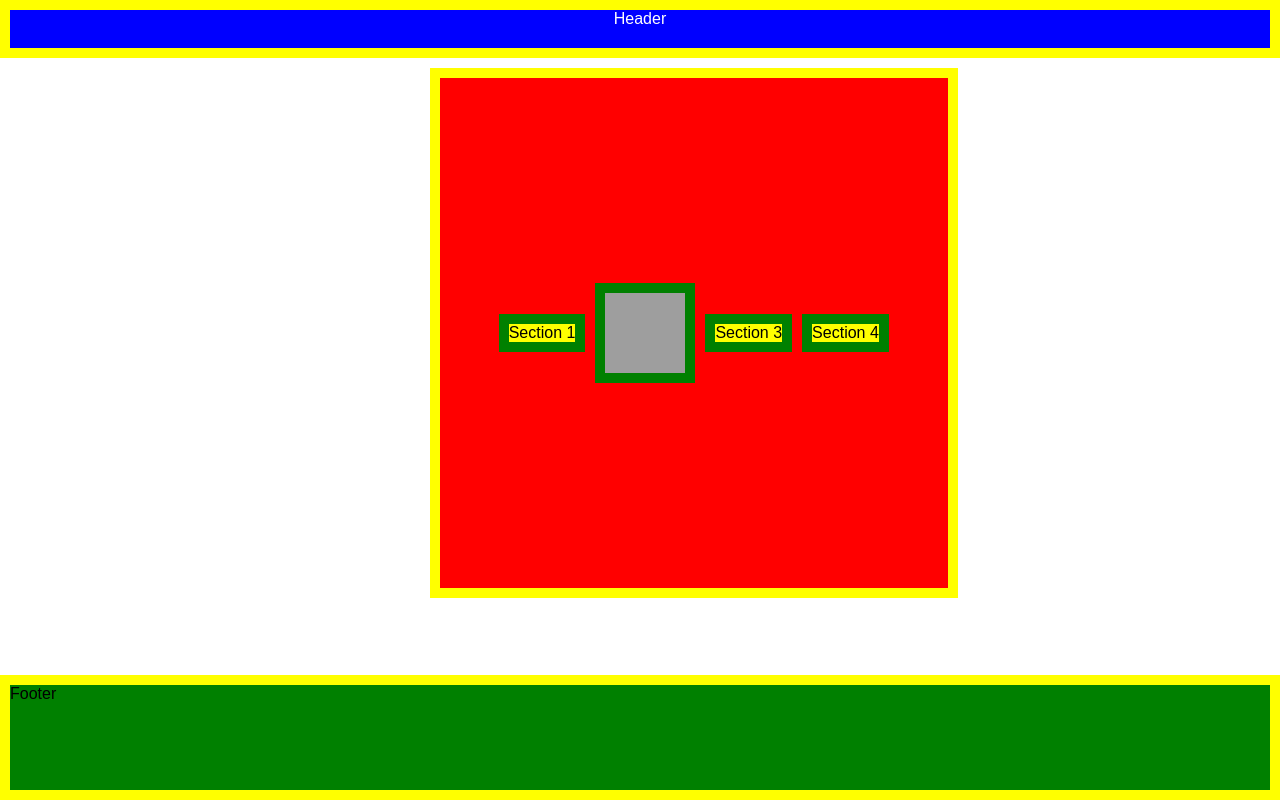
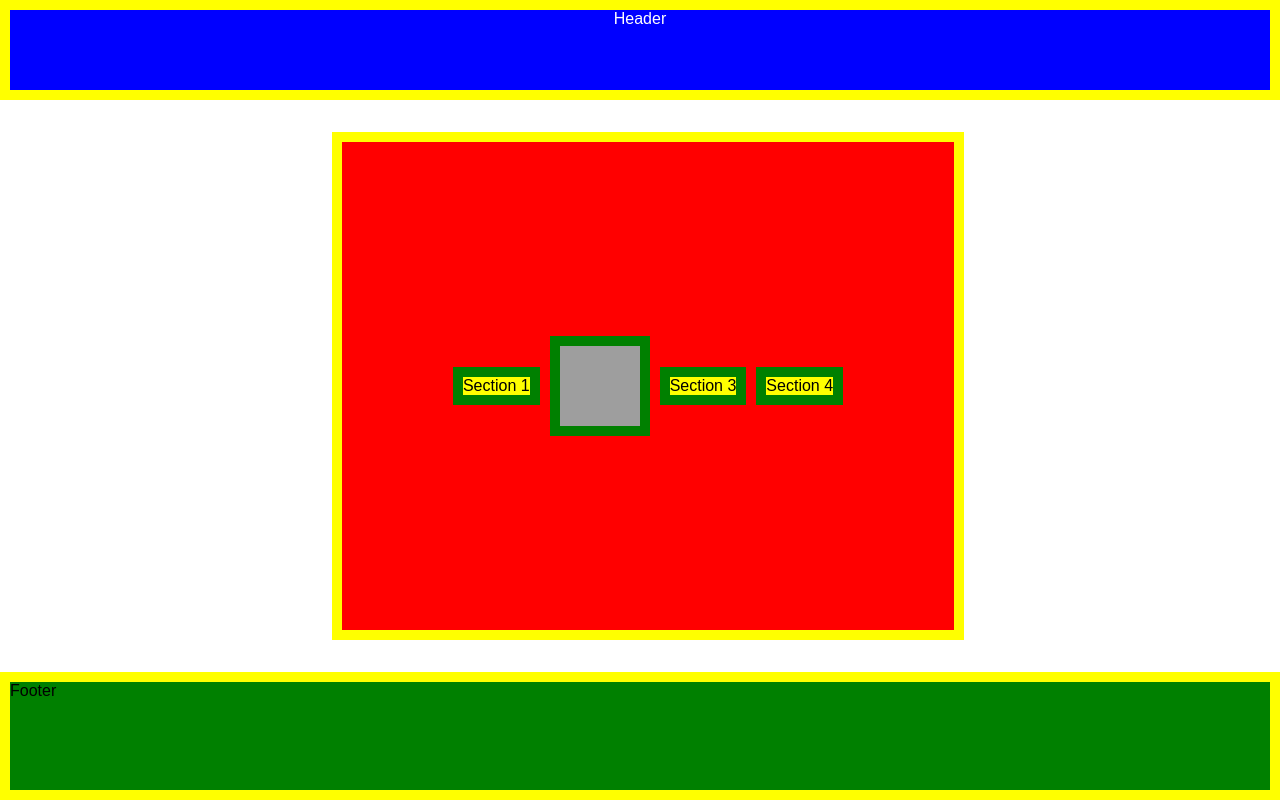
Before and after one commit to joskr3/html-css-basicos-repaso, a plain HTML site: page grid.html in a window 1280 px wide. Drawn offline with Linux system fonts and the light colour scheme; grey boxes are pictures that could not be loaded.

Commit message:
trabajando con grillas

```diff
--- a/demo-grid.css
+++ b/demo-grid.css
@@ -14,13 +14,17 @@ html {
 body {
   display: grid;
   height: 100%;
-  grid-template-columns: repeat(12, 1fr);
-  grid-template-rows: repeat(12, 1fr);
-  gap: 10px;
+  grid-template-columns: minmax(auto, 300px) minmax(auto, 300px) minmax(auto, 300px) minmax(auto, 1fr);
+  grid-template-rows: minmax(50px, 100px) 1fr minmax(10px, 10dvw);
+  gap: 2rem;
+  grid-template-areas:
+    "header header header header "
+    ". main main ."
+    "footer footer footer footer";
 }
 
 header {
-  grid-column: 1 / 13;
+  grid-area: header;
   background: blue;
   color: white;
   text-align: center;
@@ -31,8 +35,7 @@ header {
 main {
   background: red;
   border: 10px solid yellow;
-  grid-column: 5 / 10;
-  grid-row: 2 / 10;
+  grid-area: main;
   display: flex;
   gap: 10px;
   display: flex;
@@ -61,6 +64,5 @@ main {
 footer {
   background: green;
   border: 10px solid yellow;
-  grid-column: 1 / 13;
-  grid-row: 11 / 13;
+  grid-area: footer;
 }
```
